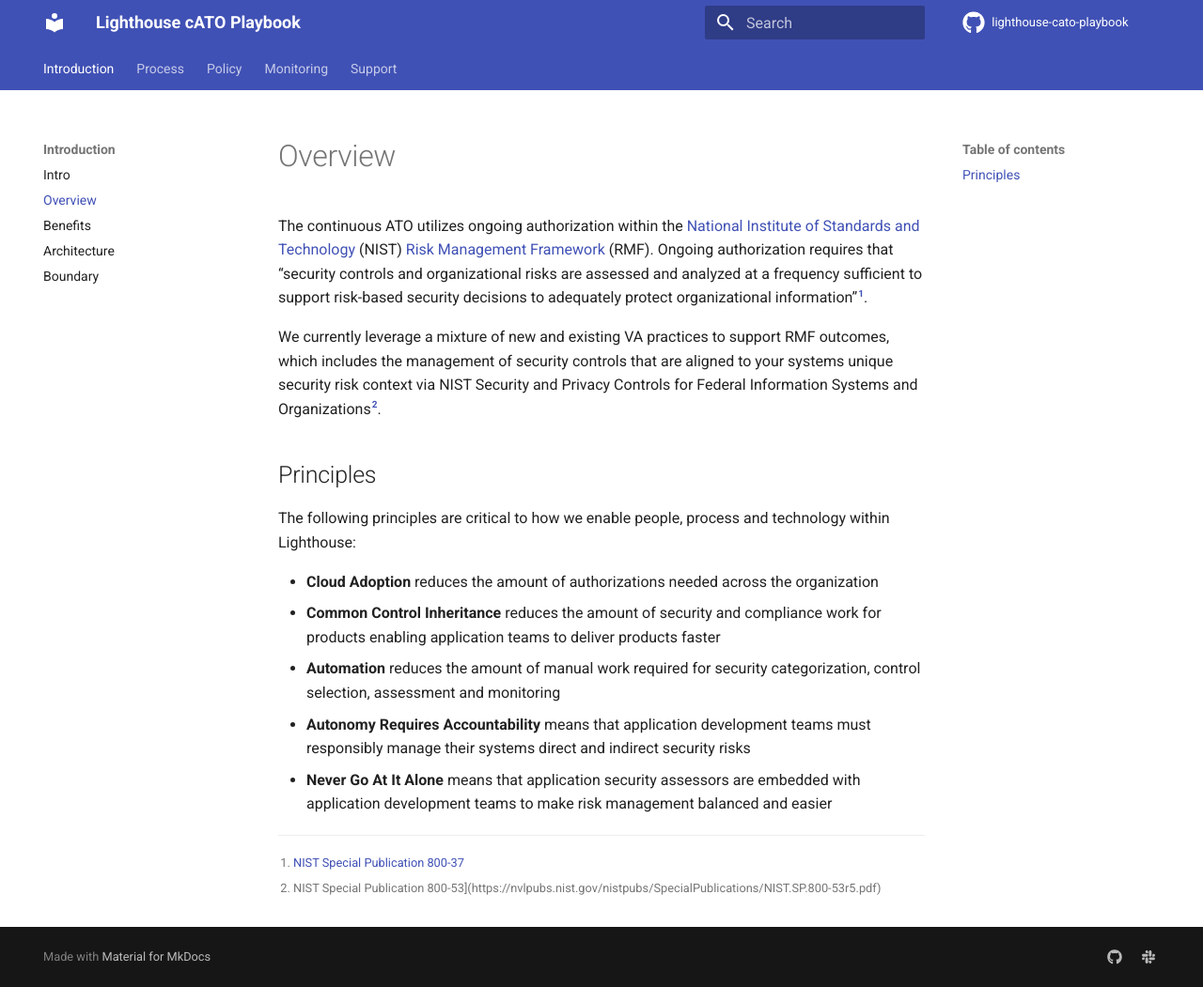
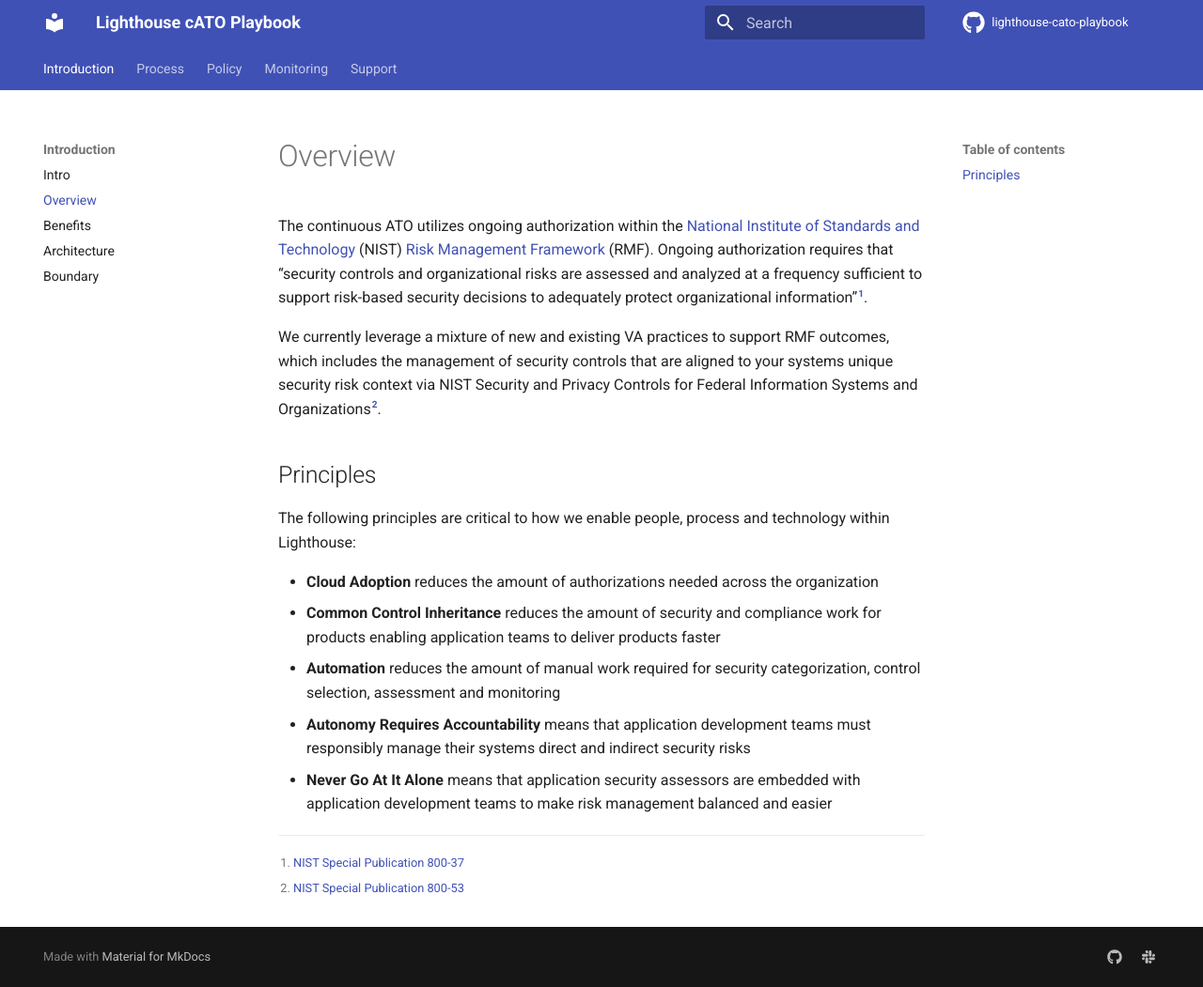
Before and after one commit to rise8-us/cato-playbook, an MkDocs documentation site: the page built from docs/approach.md, in a window 1280 px wide and 1051 px high. Shown: the whole window at 94% size. Built offline with MkDocs 1.6.1 and Material for MkDocs 9.7.7, drawn with Linux system fonts in a browser that asks for light colours; comment, search, counter and statistics services are not loaded.

Commit message:
Update approach.md

```diff
--- a/docs/approach.md
+++ b/docs/approach.md
@@ -15,4 +15,4 @@
 
 
 [^1]:[NIST Special Publication 800-37](https://nvlpubs.nist.gov/nistpubs/Legacy/SP/nistspecialpublication800-137.pdf)
-[^2]: NIST Special Publication 800-53](https://nvlpubs.nist.gov/nistpubs/SpecialPublications/NIST.SP.800-53r5.pdf)
+[^2]: [NIST Special Publication 800-53](https://nvlpubs.nist.gov/nistpubs/SpecialPublications/NIST.SP.800-53r5.pdf)
```
